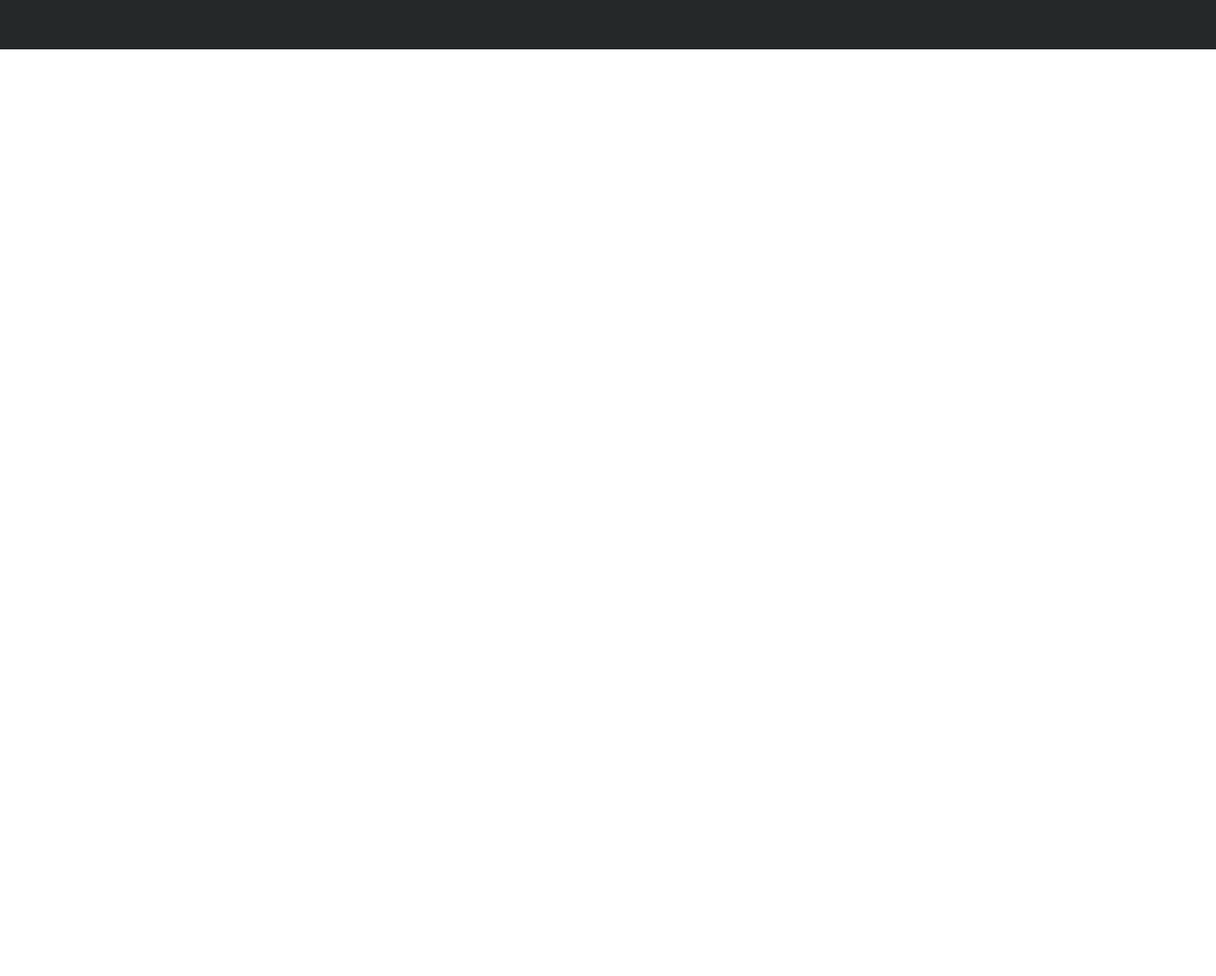
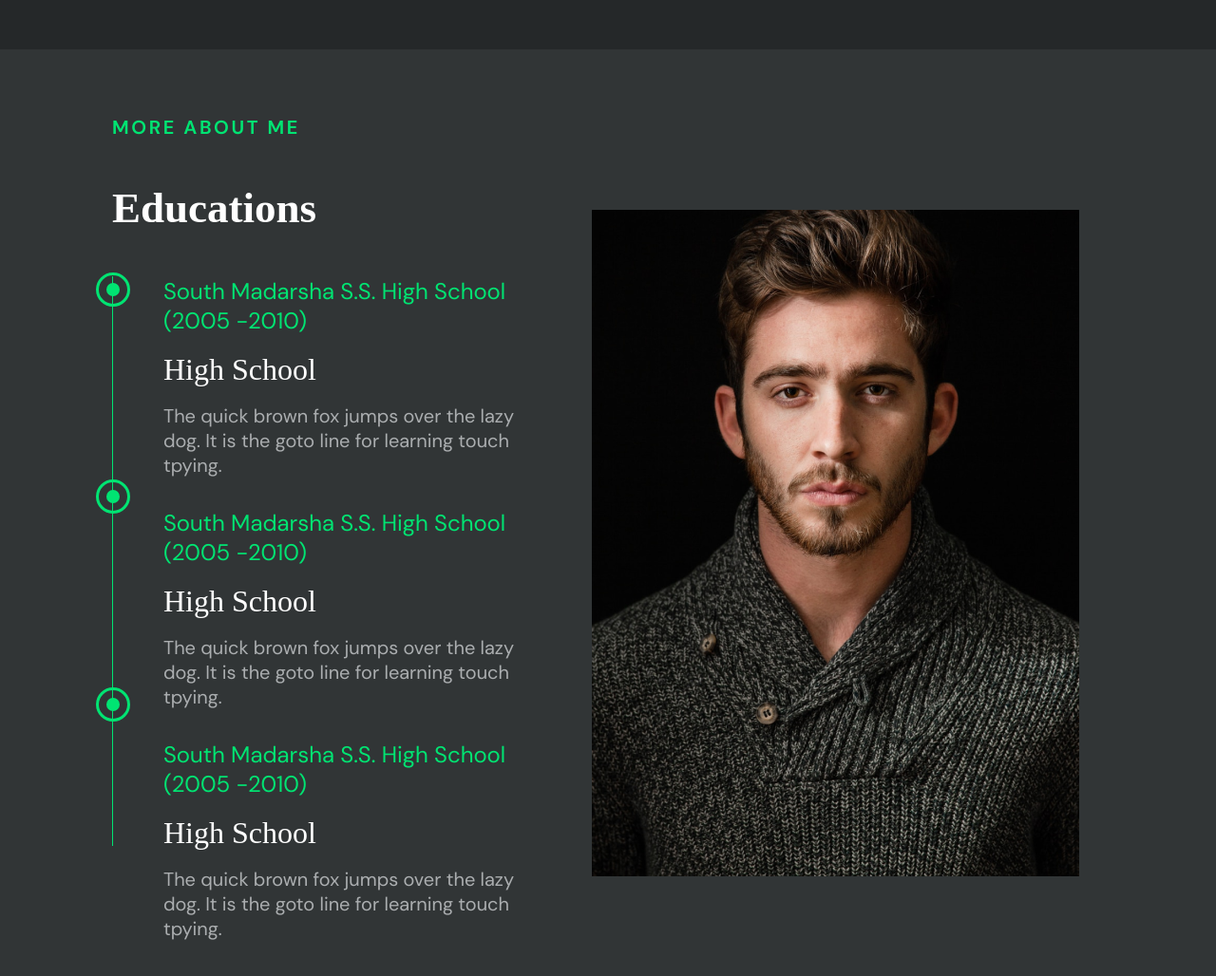
Before and after one commit to BobirM/portfoliyo_site, a plain HTML site: page index.html in a window 1280 px wide. Shown: the part 2001-3029 px from the top of the page at 95% size. Before the commit the page ends 2074 px from the top, so only its background shows below. Drawn offline with Linux system fonts and the light colour scheme.

Commit message:
education page end

```diff
--- a/index.html
+++ b/index.html
@@ -80,11 +80,40 @@
         <div class="education__container">
             <div class="education__title">
                 <div class="education__title-box">
+                        <h6>MORE ABOUT ME</h6>
+                        <h2>Educations</h2>
+                        <div class="education__text-box">
+                            <div class="education__line">
+                                <div class="education__circle1">
+                                    <div class="circle-dot"></div>
+                                </div>
+                                <div class="education__circle2">
+                                    <div class="circle-dot"></div>
+                                </div>
+                                <div class="education__circle3">
+                                    <div class="circle-dot"></div>
+                                </div>
+                            </div>
+                            <div class="education__text-block">
+                                <h5>South Madarsha S.S. High School (2005 -2010)</h5>
+                                <h3>High School</h3>
+                                <p>The quick brown fox jumps over the lazy dog. It is the goto line for learning touch tpying.</p>
 
+                                <h5>South Madarsha S.S. High School (2005 -2010)</h5>
+                                <h3>High School</h3>
+                                <p>The quick brown fox jumps over the lazy dog. It is the goto line for learning touch tpying.</p>
+
+                                <h5>South Madarsha S.S. High School (2005 -2010)</h5>
+                                <h3>High School</h3>
+                                <p>The quick brown fox jumps over the lazy dog. It is the goto line for learning touch tpying.</p>
+                            </div>
+                        </div>
                 </div>
             </div>
             <div class="education__img-box">
-                <img src="" alt="">
+                <div class="education__img-block">
+                    <img src="./images/Right.png" alt="">
+                </div>
             </div>
         </div>
     </section>
--- a/styles/style.css
+++ b/styles/style.css
@@ -221,6 +221,7 @@ header {
     padding: 69px 144px 55px 118px;
 
 }
+
 .skills__title-box {
     width: 50%;
 }
@@ -255,7 +256,154 @@ header {
     width: 50%;
 }
 
-.skills__img-box img{
+.skills__img-box img {
     width: 218px;
     height: 218px;
 }
+
+#education {
+    background-color: #313536;
+    display: flex;
+    justify-content: center;
+    align-items: center;
+    padding: 69px 144px 55px 118px;
+
+}
+
+.education__container {
+    display: flex;
+    justify-content: space-between;
+}
+
+.education__title {
+    width: 50%;
+}
+.education__title-box{
+    width: 86%;
+}
+
+.education__img-box {
+    display: flex;
+    justify-content: center;
+    align-items: center;
+}
+
+.education__img-block {
+    width: 513px;
+    height: 702px;
+}
+
+.education__img-block img {
+    width: 100%;
+    height: 100%;
+    object-fit: cover;
+}
+
+.education__title-box h6 {
+    font-family: 'DM Sans';
+    font-size: 20px;
+    line-height: 26px;
+    letter-spacing: 0.13em;
+    text-transform: uppercase;
+    color: #00E472;
+    margin-bottom: 44px;
+}
+
+.education__title-box h2 {
+    font-family: 'Rufina';
+    font-size: 45px;
+    line-height: 56px;
+    display: flex;
+    align-items: center;
+    color: #FFFFFF;
+    margin-bottom: 44px;
+
+}
+
+.education__text-block h5 {
+    font-family: 'DM Sans';
+    font-style: normal;
+    font-weight: 400;
+    font-size: 24px;
+    line-height: 31px;
+    display: flex;
+    align-items: center;
+    color: #00E472;
+    margin-bottom: 16px;
+}
+.education__text-box{
+    display: flex;
+}
+.education__line{
+    background-color: #00E472;
+    width: 2px;
+    height: 75vh;
+    margin-right: 53px;
+    position: relative;
+}
+
+.education__text-box h3 {
+    font-family: 'Rufina';
+    font-style: normal;
+    font-weight: 400;
+    font-size: 32px;
+    line-height: 40px;
+    display: flex;
+    align-items: center;
+    color: #FFFFFF;
+    margin-bottom: 16px;
+}
+
+.education__text-box p {
+    font-family: 'DM Sans';
+    font-size: 20px;
+    line-height: 26px;
+    color: #ABAEB0;
+    margin-bottom: 32px;
+}
+.education__line .education__circle1{
+    top: -4px;
+    left: -17px;
+    display: flex;
+    justify-content: center;
+    align-items: center;
+    width: 36px;
+    height: 36px;
+    border: 3px solid #00E472;
+    background-color: transparent;
+    border-radius: 50%;
+    position: absolute;
+}
+.education__line .education__circle2{
+    display: flex;
+
+    justify-content: center;
+    align-items: center;
+    width: 36px;
+    height: 36px;
+    border: 3px solid #00E472;
+    background-color: transparent;
+    border-radius: 50%;
+    position: absolute;
+    top: 214px;
+    left: -17px
+}
+.education__line .education__circle3{
+    display: flex;
+    justify-content: center;
+    align-items: center;
+    width: 36px;
+    height: 36px;
+    border: 3px solid #00E472;
+    background-color: transparent;
+    border-radius: 50%;
+    position: absolute;
+    top: 433px;
+    left: -17px;
+}
+.education__line .circle-dot{
+    background-color: #00E472;
+    width: 14px;
+    height: 14px;
+    border-radius: 50%;
+}
```
Also changed, not shown: images/Right (1).png (added).
